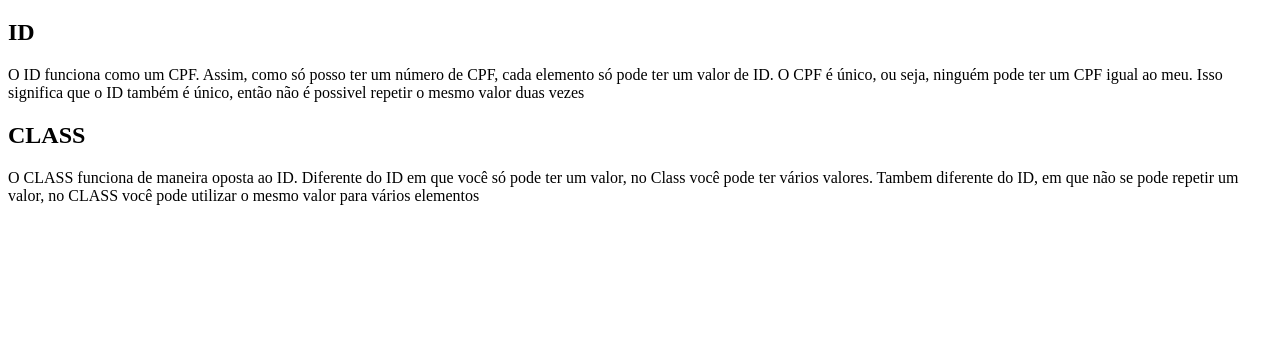
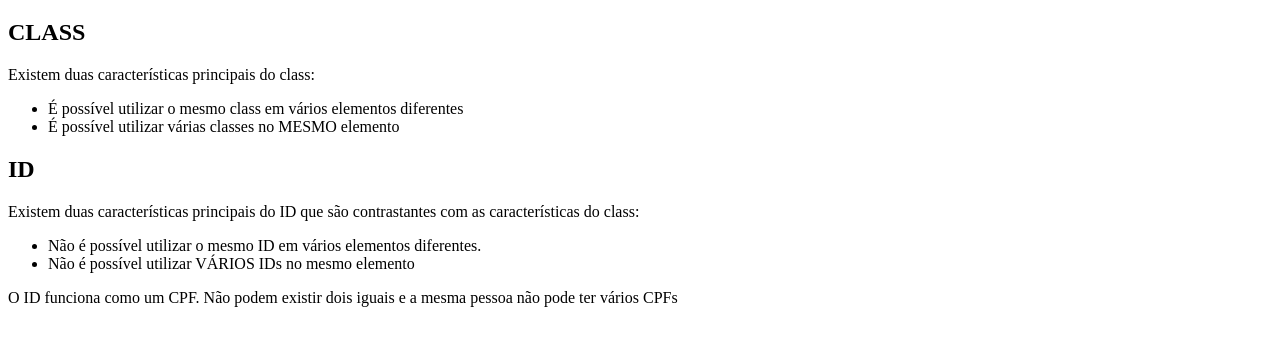
Before and after one commit to LAriSSAsilvestre/aulas_html_css, a plain HTML site: page 4_id_class/index.html in a window 1280 px wide. Shown: the part 61-406 px from the top of the page. Drawn offline with Linux system fonts and the light colour scheme.

Commit message:
introdução a ID e CLASS!

```diff
--- a/4_id_class/index.html
+++ b/4_id_class/index.html
@@ -2,20 +2,26 @@
 <html lang="en">
 <head>
     <meta charset="UTF-8">
-    <meta http-equiv="X-UA-Compatible" content="IE=edge">
     <meta name="viewport" content="width=device-width, initial-scale=1.0">
-    <title></title>
+    <link rel="stylesheet" href="style.css">
+    <title>ID e CLASS</title>
 </head>
 <body>
     <h1>ID e CLASS</h1>
 
+    <h2>CLASS</h2>
+    <p>Existem duas características principais do class:</p>
+    <ul>
+        <li>É possível utilizar o mesmo class em vários elementos diferentes</li>
+        <li>É possível utilizar várias classes no MESMO elemento</li>
+    </ul>
+
     <h2>ID</h2>
-
-    <P>O ID funciona como um CPF. Assim, como só posso ter um número de CPF, cada elemento só pode ter um valor de ID. O CPF é único, ou seja, ninguém pode ter um CPF igual ao meu. Isso significa que o ID também é único, então não é possivel repetir o mesmo valor duas vezes </P>
-
-    <h2>CLASS</h2>
-    <p>
-        O CLASS funciona de maneira oposta ao ID. Diferente do ID em que você só pode ter um valor, no Class você pode ter vários valores. Tambem diferente do ID, em que não se pode repetir um valor, no CLASS você pode utilizar o mesmo valor para vários elementos
-    </p>
+    <p>Existem duas características principais do ID que são contrastantes com as características do class:</p>
+    <ul>
+        <li>Não é possível utilizar o mesmo ID em vários elementos diferentes.</li>
+        <li>Não é possível utilizar VÁRIOS IDs no mesmo elemento</li>
+    </ul>
+    <p>O ID funciona como um CPF. Não podem existir dois iguais e a mesma pessoa não pode ter vários CPFs</p>
 </body>
 </html>
```
